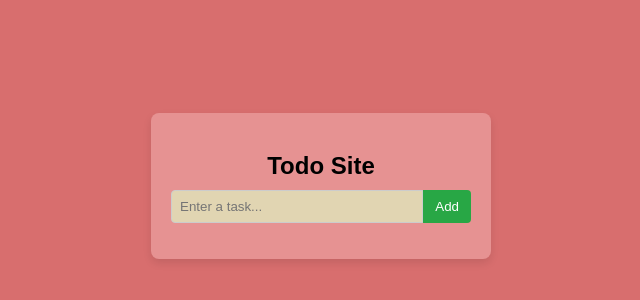
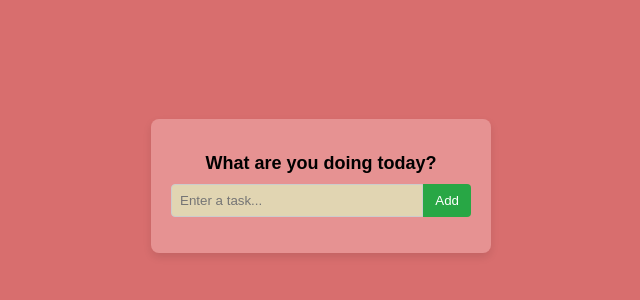
Before and after one commit to boyesky/todo-site, a plain HTML site: page index.html in a window 1280 px wide. Shown: the part 222-522 px from the top of the page, without its empty margins (319-959 px from the left). Drawn offline with Linux system fonts and the light colour scheme.

Commit message:
second commit

```diff
--- a/index.html
+++ b/index.html
@@ -12,7 +12,7 @@
   </head>
   <body>
     <div class="todo-container">
-      <h2>Todo Site</h2>
+      <h2>What are you doing today?</h2>
       <form id="todo-form">
         <input
           type="text"
--- a/todo.css
+++ b/todo.css
@@ -1,6 +1,7 @@
 body {
   font-family: Arial, sans-serif;
   display: flex;
+  /* margin: 0; */
   justify-content: center;
   align-items: center;
   height: 100vh;
@@ -9,6 +10,7 @@ body {
 .todo-container {
   background: #e69292;
   padding: 20px;
+  /* margin: 10px 40px; */
   border-radius: 8px;
   box-shadow: 0 4px 8px rgba(0, 0, 0, 0.1);
   width: 300px;
@@ -16,6 +18,7 @@ body {
 h2 {
   text-align: center;
   margin-bottom: 10px;
+  font-size: 18px;
 }
 #todo-form {
   display: flex;
```
